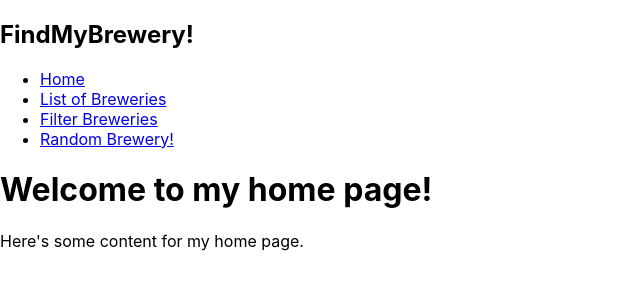
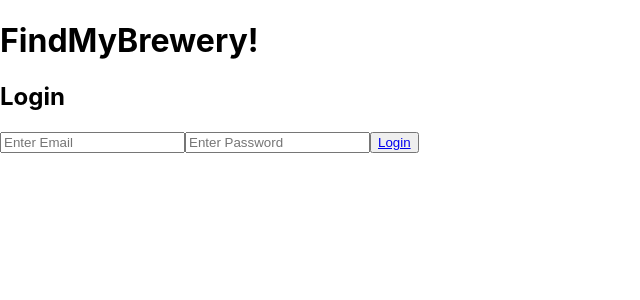
Before and after one commit to jehmatthews/FindMyBrewery, a React (Create React App) app in the folder brewery-react/: page / in a window 1280 px wide. Shown: the top 300 px of the page, without its empty margins (0-640 px from the left). Built offline with nearby package versions, Linux system fonts and the light colour scheme.

Commit message:
add login feat

```diff
--- a/brewery-react/src/App.js
+++ b/brewery-react/src/App.js
@@ -5,16 +5,17 @@ import { BrowserRouter, Routes, Route } from "react-router-dom";
 import Home from "./components/Home";
 import BreweryList from "./apiCalls/breweries-list";
 import RandomBrewery from "./apiCalls/brewery-random";
-
 import BreweryFilter from "./components/FilterBrewery";
 import FilteredBreweries from "./apiCalls/filtered-breweries";
+import LoginPage from "./components/loginPage";
 
 const root = ReactDOM.createRoot(document.getElementById("root"));
 export default function App() {
   return (
     <BrowserRouter>
       <Routes>
-        <Route path="/" element={<Home />}></Route>
+        <Route path="/" element={<LoginPage />}></Route>
+        <Route path="/home" element={<Home />}></Route>
         <Route path="/breweries" element={<BreweryList />}></Route>
         <Route path="/brewery/random" element={<RandomBrewery />}></Route>
         <Route path="/brewery/filter" element={<BreweryFilter />}></Route>
--- a/brewery-react/src/components/Navigation.js
+++ b/brewery-react/src/components/Navigation.js
@@ -4,11 +4,13 @@ function Navigation() {
   return (
     <nav>
       <h1>FindMyBrewery!</h1>
+      <h2>Logged in as: insert user here</h2>
       <ul>
         <li><a href="/">Home</a></li>
         <li><a href="/breweries">List of Breweries</a></li>
         <li><a href='/brewery/filter'>Filter Breweries</a></li>
         <li><a href="/brewery/random">Random Brewery!</a></li>
+        <li><a href='/'>Logout</a></li>
       </ul>
     </nav>
   );
--- /dev/null
+++ b/brewery-react/src/components/loginPage.js
@@ -0,0 +1,20 @@
+import React from "react";
+import { redirect } from "react-router-dom";
+
+export default function LoginPage(){
+  return(
+    <div>
+      <h1>FindMyBrewery!</h1>
+      <h2>Login</h2>
+      <input
+      type='text'
+      placeholder="Enter Email"
+      />
+      <input
+      type='text'
+      placeholder="Enter Password"
+      />
+      <button ><a href="/home">Login</a></button>
+    </div>
+  )
+}
```
